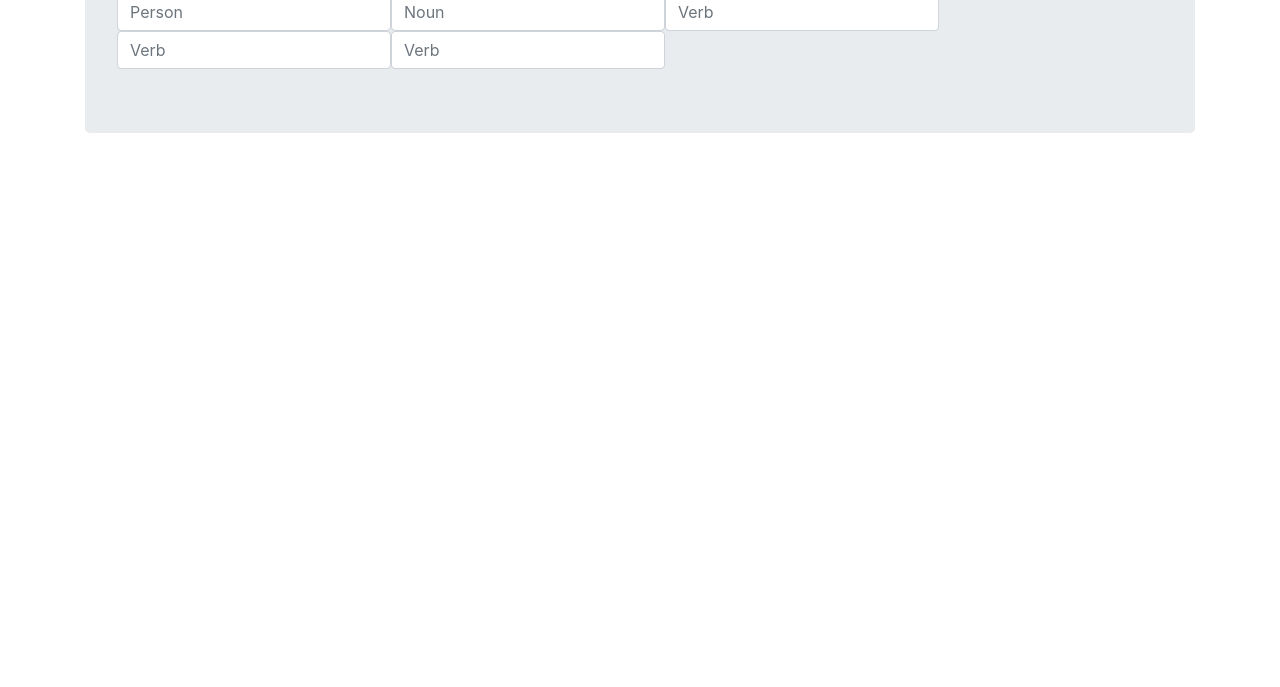
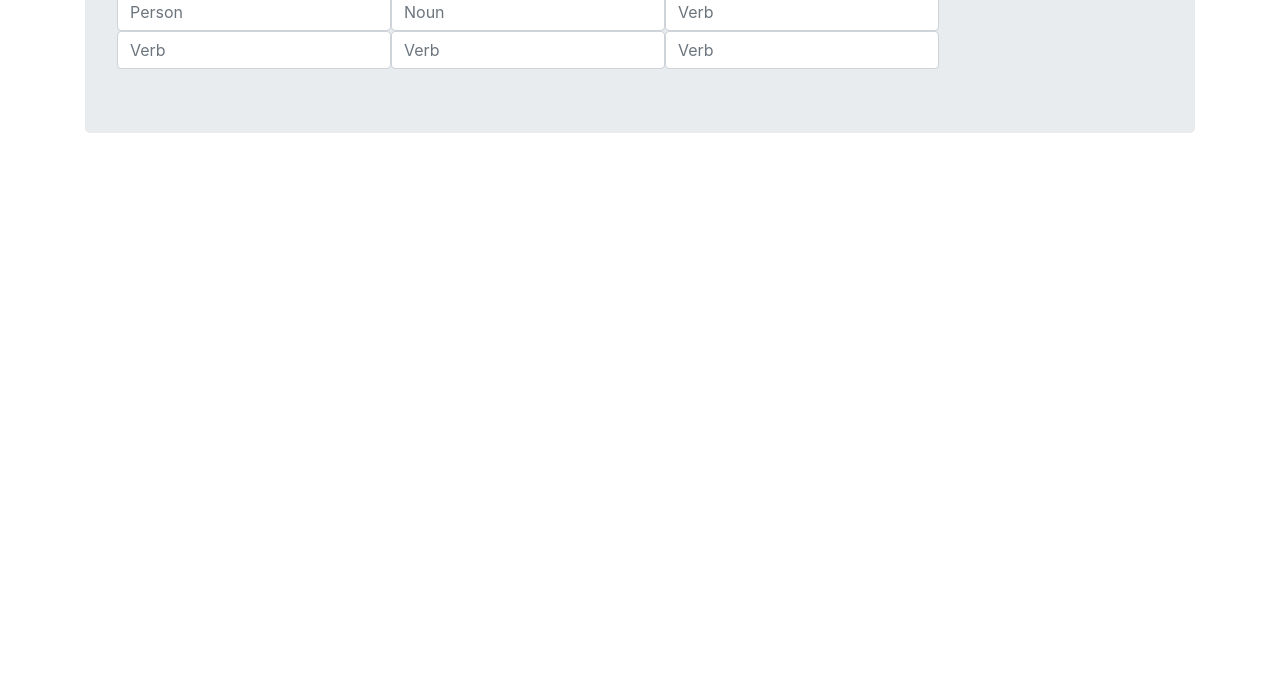
Before and after one commit to nisalfernando/MadLib-Generator, a plain HTML site: page index.html in a window 1280 px wide. Shown: the part 113-800 px from the top of the page. Drawn offline with nearby package versions, Linux system fonts and the light colour scheme.

Commit message:
Another input

```diff
--- a/index.html
+++ b/index.html
@@ -28,6 +28,7 @@
           <input type="text" class="form-control" id="i2" placeholder="Verb" />
           <input type="text" class="form-control" id="i3" placeholder="Verb" />
           <input type="text" class="form-control" id="i4" placeholder="Verb" />
+          <input type="twxt" class="form-control" id="i5" placeholder="Verb" />
         </form>
       </div>
     </div>
```
